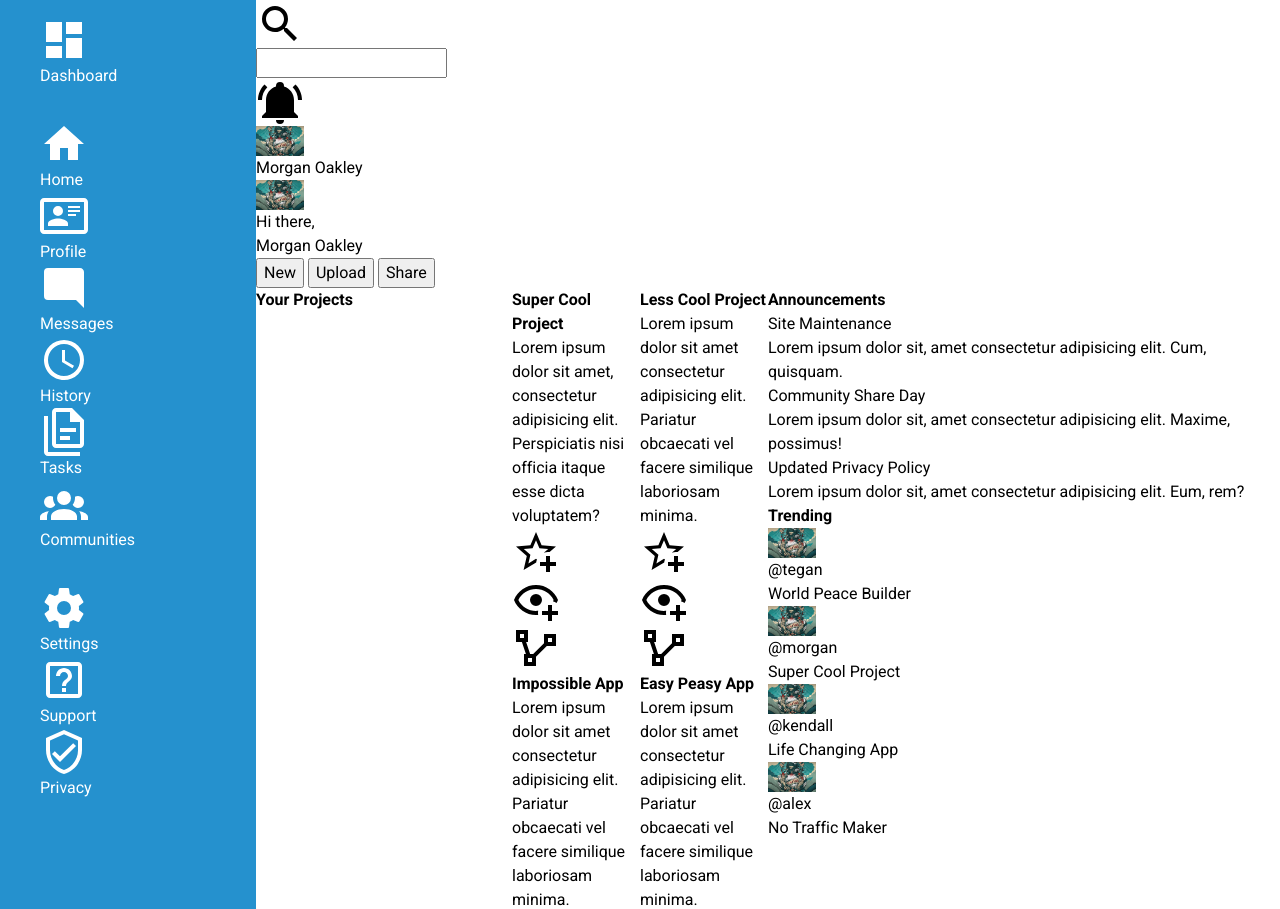
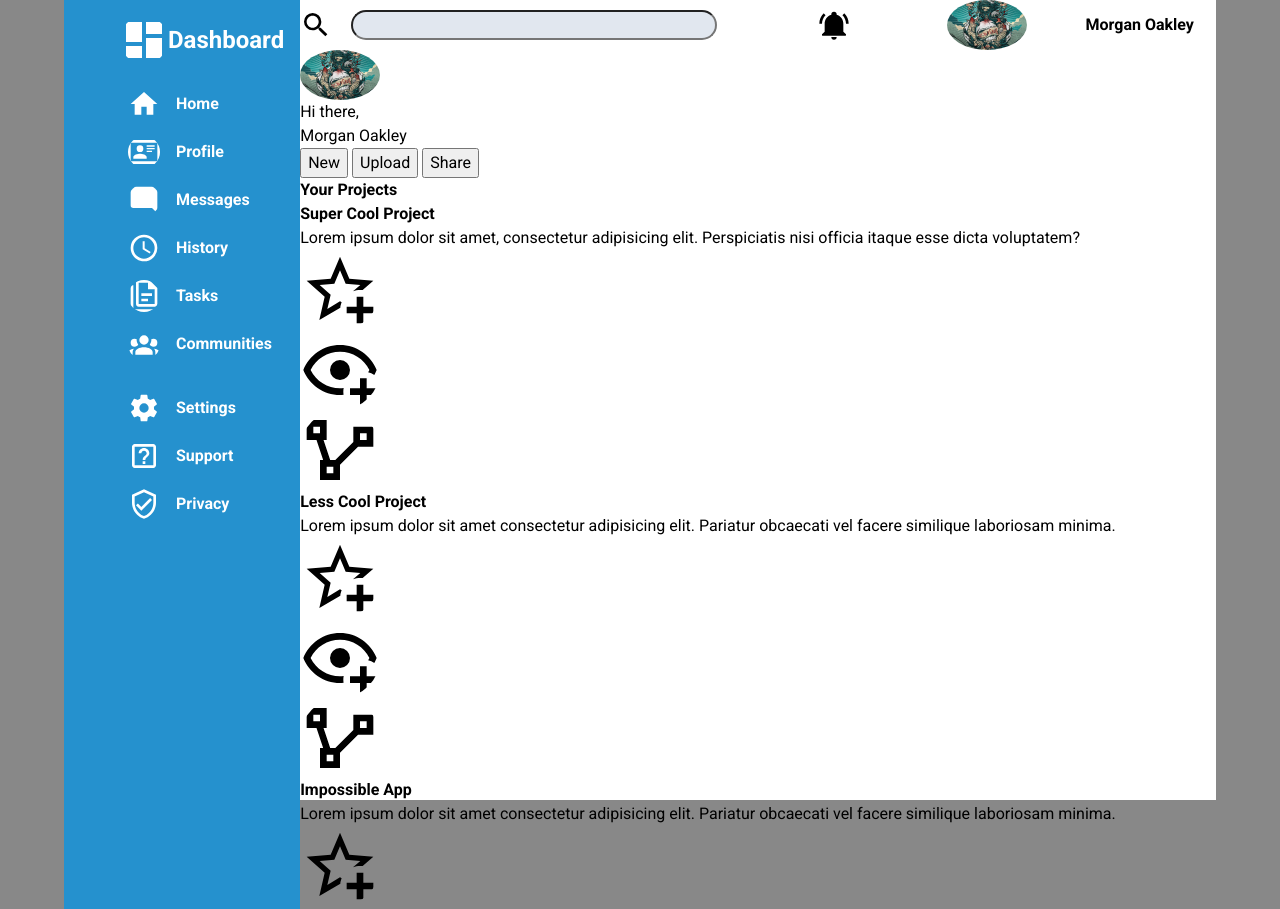
Before and after one commit to carlos0716/top-admin-dashboard, a website built with Vite: page index.html in a window 1280 px wide. Shown: the top 909 px of the page. Built offline with nearby package versions, Linux system fonts and the light colour scheme.

Commit message:
Completes the sidebar stylin

```diff
--- a/src/style.css
+++ b/src/style.css
@@ -107,78 +107,89 @@ select {
   }
 }
 /* Basic layout */
+body {
+  background-color: var(--clr-neutral-300);
+}
 
 .container {
   height: 100vh;
   font-family: var(--ff-body);
   display: grid;
   grid-template-columns: 1fr 4fr;
+  margin-left: 5%;
+  margin-right: 5%;
+  background-color: var(--clr-neutral-100);
 }
 
-.header{
-  display: grid;
-  grid-template-columns: 1fr 1fr;
-  grid-template-rows: 1fr 1fr;
-}
-
-.main-section {
-  display: grid;
-  grid-template-columns: 1fr 1fr;
-}
-
-.projects {
-  display: grid;
-  grid-template-columns: 1fr 1fr;
-
-}
-
-.main__projects {
-  display: grid;
-  grid-template-columns: 1fr 1fr;
-}
-
-.projects__section {
-  display: grid;
-  grid-template-columns: 1fr 1fr;
-}
 
 /* Sidebar styles */
 
 .sidebar {
   background-color: var(--clr-primary-400);
   color: var(--clr-neutral-100);
+}
+
+.sidebar-header {
 
   display: grid;
-  grid-template-columns: 1fr;
+  grid-template-columns: 1fr 4fr;
 
-  align-content: start;
+  align-items: center;
+  margin: 1em;
 }
 
-.sidebar__header__item  {
-  display: grid;
-  grid-template-columns: 1fr 10fr;
-  font-size: var(--fs-700);
+.sidebar-header li img {
+  width: 3em;
+}
+
+.sidebar-header li p {
+  font-size: var(--fs-600);
   font-weight: var(--fw-bold);
 }
 
-.sidebar__first-section  {
+.sidebar-mid {
   display: grid;
-  grid-template-columns: 1fr 10fr;
-  font-size: var(--fs-400);
+  grid-template-columns: 1fr 4fr;
+
+
+  align-items: center;
+
+  margin: 1em;
 
 }
 
-img {
-  max-width:3em;
+.sidebar-mid li {
+  padding: .5em;
 }
 
-
-.sidebar__first-section  {
+.sidebar-mid li img {
+  width: 2em;
 
 }
 
-.sidebar__second_section {
+.sidebar-mid li a {
+  font-weight: var(--fw-bold);
 
+}
+
+.sidebar-end {
+  display: grid;
+  grid-template-columns: 1fr 4fr;
+
+  align-items: center;
+  margin: 1em;
+}
+
+.sidebar-end li {
+  padding: .5em;
+}
+
+.sidebar-end li img {
+  width: 2em;
+}
+
+.sidebar-end li a {
+  font-weight: var(--fw-bold);
 }
 
 li a{
@@ -189,6 +200,45 @@ li a{
 /* li img {
   max-width: 1.5em;
 } */
+
+/* Main content styles*/
+.top-header {
+  display: grid;
+  grid-template-columns: repeat(2, 1fr);
+
+}
+
+.top-header-left {
+  display: grid;
+  grid-template-columns: 1fr 8fr;
+  align-items: center;
+  justify-items: stretch;
+  grid-template-areas:
+  'icon bar'
+  ;
+}
+
+.top-header-right {
+  display: grid;
+  grid-template-columns: 1fr 1fr 1fr;
+  align-items: center;
+  justify-items: center;
+}
+
+.top-header-right p {
+  font-weight: var(--fw-bold);
+}
+
+.glass {
+  grid-area: icon;
+}
+
+.search-bar {
+  grid-area: bar;
+  width: 90%;
+  background-color: var(--clr-neutral-200);
+  border-radius: 1em;
+}
 
 /* Utility classes*/
 
@@ -204,4 +254,14 @@ li a{
 
 .filter-white {
   filter: invert(100%) sepia(0%) saturate(7444%) hue-rotate(3deg) brightness(103%) contrast(102%);
+
 }
+
+.filter-black {
+  max-width: 2em;
+}
+
+div img {
+  max-width: 5em;
+  border-radius: 50%;
+}
```
